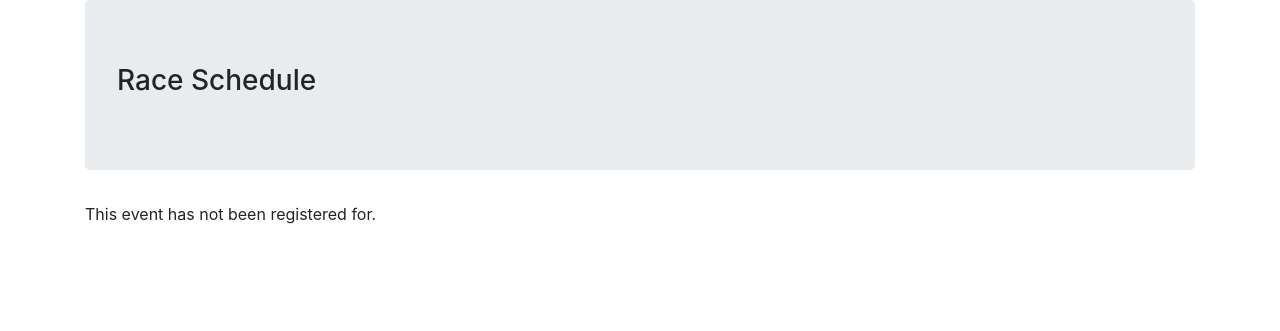
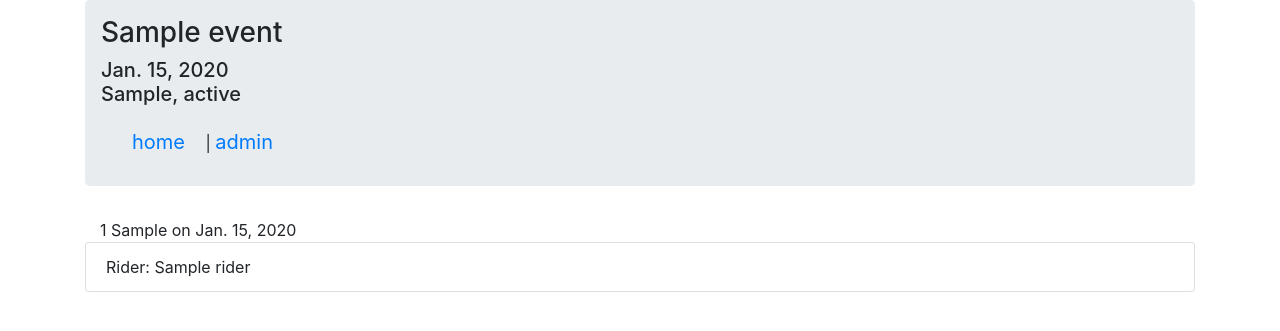
Before and after one commit to Cheweys/race-scheduler, a Django app: page /event/1 in a window 1280 px wide. Shown: the top 331 px of the page. Run offline with Django 5.2, Linux system fonts and the light colour scheme; tables that the repository leaves empty hold one stand-in row (values such as "Sample post").

Commit message:
added a very simple web ui

```diff
--- a/rsproject/racesched/templates/base.html
+++ b/rsproject/racesched/templates/base.html
@@ -9,9 +9,18 @@
 </head>
 <body>
     <article class="container">
-        <section class="jumbotron">
-            <h3>Race Schedule</h3>
+        <section class="jumbotron p-3">
+            <h3>{% block header_title %}{% endblock %}</h3>
+            <h5>{% block header_subtitle %}{% endblock %}</h5>
+            <nav class="navbar navbar-default">
+                <div class="container-fluid">
+                  <div class="navbar-header">
+                    <a class="navbar-brand " href="/">home</a>&nbsp;|&nbsp;<a class="navbar-brand" href="/admin">admin</a>
+                  </div>
+                </div>
+            </nav>
         </section>
+
         {% block content %}
         {% endblock %}
     </article>
--- a/rsproject/racesched/templates/event_detail.html
+++ b/rsproject/racesched/templates/event_detail.html
@@ -1,14 +1,22 @@
 {% extends 'base.html' %}
 
 {% block title %}
-{{ event.name }}
-{{ event.start_date }}
-{{ event.city }}, {{ event.state }}
+{{ event.event_name }}
+{% endblock %}
+
+{% block header_title %}
+{{ event.event_name }}
+{% endblock %}
+
+{% block header_subtitle %}
+<div>{{ event.start_date }}</div>
+<div>{{ event.city }}, {{ event.state }}</div>
 {% endblock %}
 
 {% block content %}
-{% if event.race_set.all %}
-    {% for race in event.race_set.all %}
+
+{% if races %}
+    {% for race in races %}
     <div class="container">{{race.distance}} {{race.distance_units}} on {{race.race_date}}</div>
         <ul class="list-group">
             <li class="list-group-item">
--- a/rsproject/racesched/templates/event_list.html
+++ b/rsproject/racesched/templates/event_list.html
@@ -1,6 +1,10 @@
 {% extends 'base.html' %}
 
 {% block title %}
+Cycling Events
+{% endblock %}
+
+{% block header_title %}
 Cycling Events
 {% endblock %}
 
--- a/rsproject/racesched/views.py
+++ b/rsproject/racesched/views.py
@@ -8,6 +8,8 @@ def event_list(request):
     return render(request, 'event_list.html', context)
 
 def event_detail(request, pk):
-    event = get_object_or_404(models.RaceScheduleCyclingEvent, pk=pk)
-    context = {'event': event}
+    #races = models.RaceScheduleRace.objects.select_related('cycling_event').filter(cycling_event__pk=event_pk)
+    event = models.RaceScheduleCyclingEvent.objects.get(pk=pk)
+    races = models.RaceScheduleRace.objects.filter(cycling_event=event)
+    context = {'event': event, 'races': races}
     return render(request, 'event_detail.html', context)
```
